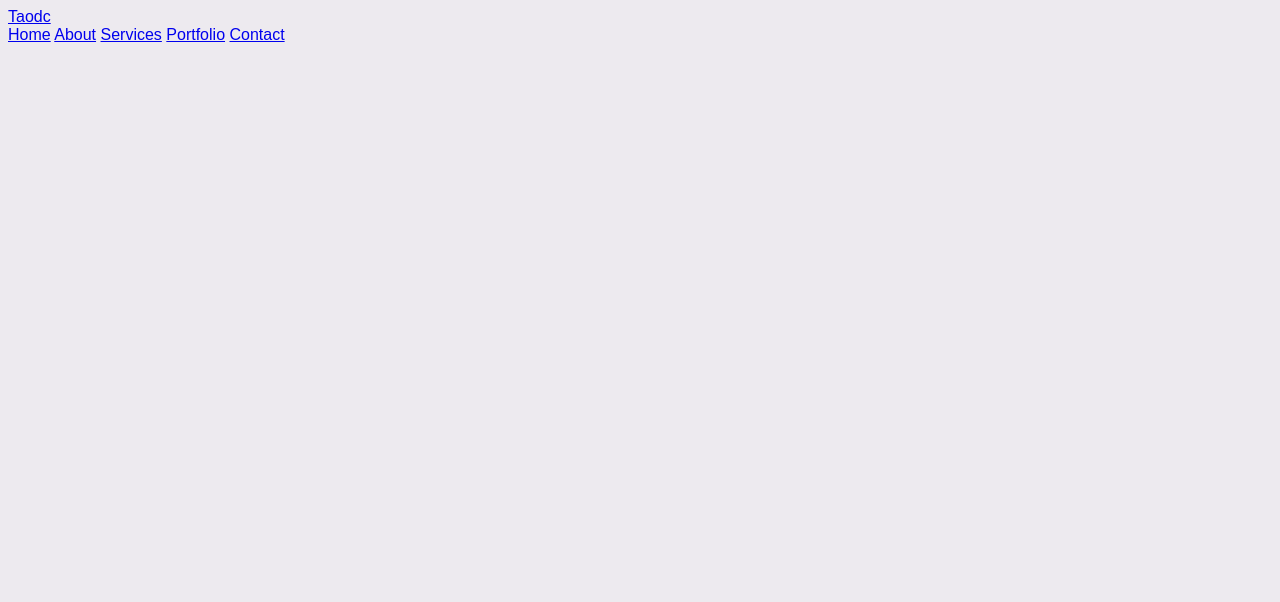
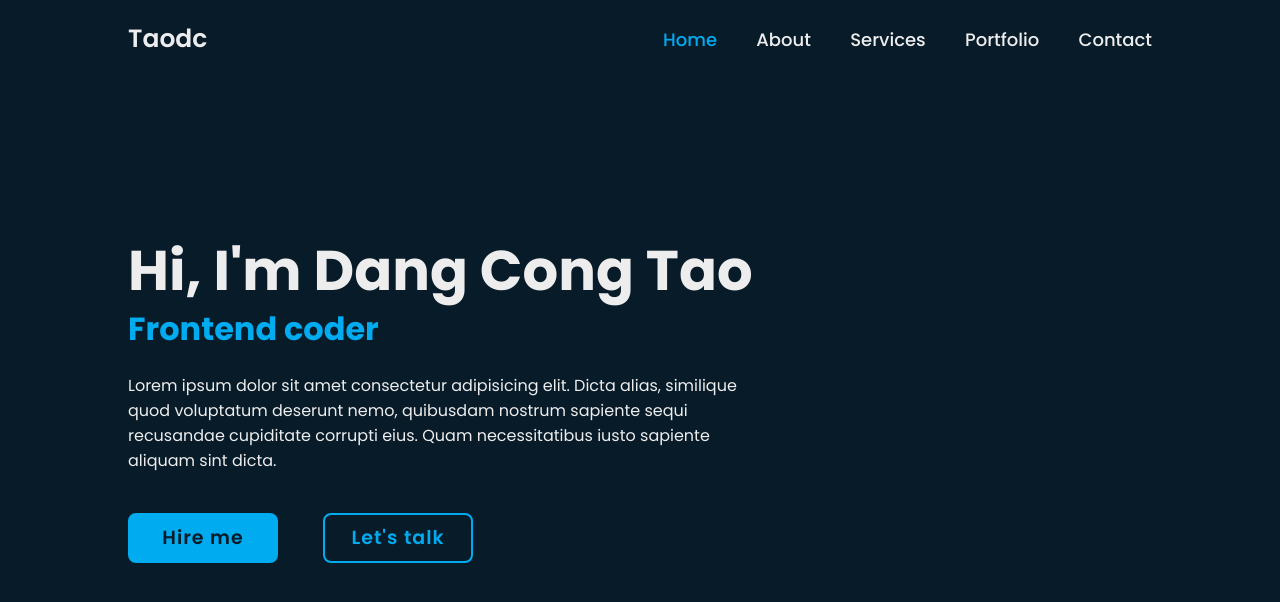
Before and after one commit to dangcongtao/landing_page_design, a plain HTML site: page index.html in a window 1280 px wide. Drawn offline with Linux system fonts and the light colour scheme.

Commit message:
add basic content

```diff
--- a/index.html
+++ b/index.html
@@ -21,7 +21,7 @@
     <header class="header">
         <a href="#" class="logo">Taodc</a>
         <nav class="navbar">
-            <a href="#">Home</a>
+            <a href="#" class="active">Home</a>
             <a href="#">About</a>
             <a href="#">Services</a>
             <a href="#">Portfolio</a>
@@ -29,5 +29,17 @@
         </nav>
     </header>
 
+    <section class="home">
+        <div class="home-content">
+            <h1>Hi, I'm Dang Cong Tao</h1>
+            <h3>Frontend coder </h3>
+            <p>Lorem ipsum dolor sit amet consectetur adipisicing elit. Dicta alias, similique quod voluptatum deserunt nemo, quibusdam nostrum sapiente sequi recusandae cupiditate corrupti eius. Quam necessitatibus iusto sapiente aliquam sint dicta.</p>
+            <div class="btn-box">
+                <a href="#">Hire me</a>
+                <a href="#">Let's talk</a>
+            </div>
+        </div>
+    </section>
+
 </body>
 </html>
--- a/style.css
+++ b/style.css
@@ -1,15 +1,110 @@
+@import url('https://fonts.googleapis.com/css2?family=Poppins:wght@300;400;500;600;700;800;900&family=Sora:wght@200;300;400;500;600&display=swap');
+
 * {
+  margin: 0;
+  padding: 0;
+  font-family: 'Poppins', sans-serif;
   box-sizing: border-box;
-  font-family: "Poppins", sans-serif;
 }
 
 body {
-  width: 100%;
-  height: 100vh; /* view heigh */
-  position: relative;
-  background-color: #edeaef;
+  background-color: #081b29;
+  color: #ededed;
 }
 
+.header {
+  position: fixed;
+  top: 0;
+  left: 0;
+  width: 100%;
+  padding: 20px 10%;
+  background: transparent;
+  display: flex;
+  justify-content: space-between;
+  align-items: center;
+  z-index: 100;
+}
+
+.logo {
+  font-size: 25px;
+  color: #ededed;
+  text-decoration: none;
+  font-weight: 600;
+}
+
+.navbar a {
+  font-size: 18px;
+  color: #ededed;
+  text-decoration: none;
+  font-weight: 500;
+  margin-left: 35px;
+  transition: .3s;
+}
+
+.navbar a:hover,
+.navbar a.active {
+  color: #00abf0;
+}
+
+.home {
+  height: 100vh;
+  display: flex;
+  align-items: center;
+  padding: 0 10%;
+}
+.home-content {
+  /* background: yellowgreen; */
+  max-width:  650px;
+}
+
+.home-content h1 {
+  font-size: 56px;
+  font-weight: 700;
+  line-height: 1.2;
+}
+
+.home-content h3 {
+  font-size: 32px;
+  font-weight: 700;
+  color: #00abf0;
+}
+
+.home-content p {
+  font-size: 16px;
+  margin: 20px 0 40px
+}
+
+.home-content .btn-box {
+  display: flex;
+  justify-content: space-between;
+  width: 345px;
+  height: 50px;
+  /* background: blueviolet; */
+}
+
+.btn-box a {
+  position: relative;
+  display: inline-flex;
+  justify-content: center;
+  align-items: center;
+  width: 150px;
+  height: 100%;
+  background: #00abf0;
+  border: 2px solid #00abf0;
+  border-radius: 8px;
+  font-size: 19px;
+  color:  #081b29;
+  text-decoration: none;
+  font-weight: 600;
+  letter-spacing: 1px;
+}
+
+.btn-box a:nth-child(2) {
+  background: transparent;
+  color: #00abf0;
+}
+
+/* need this?? */
 button {
   font-family: "Sora", sans-serif;
   cursor: pointer;
```
